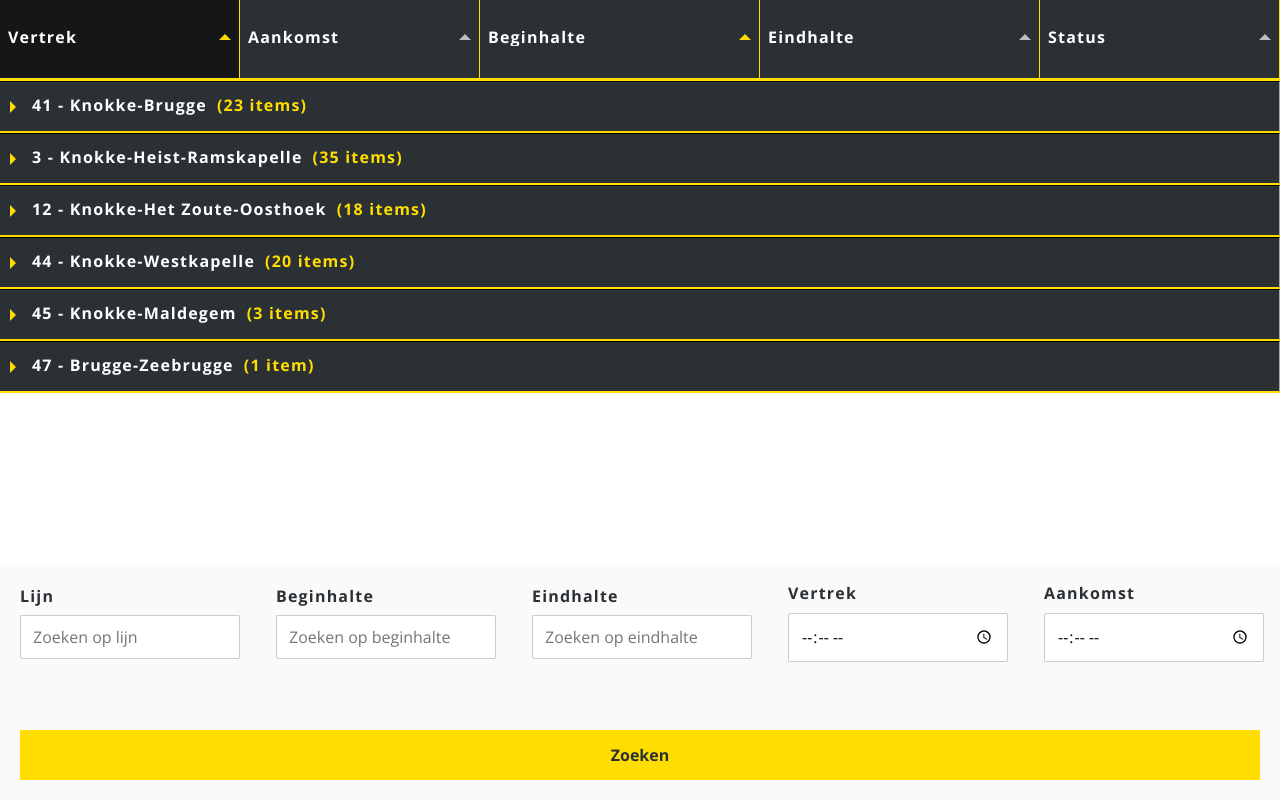
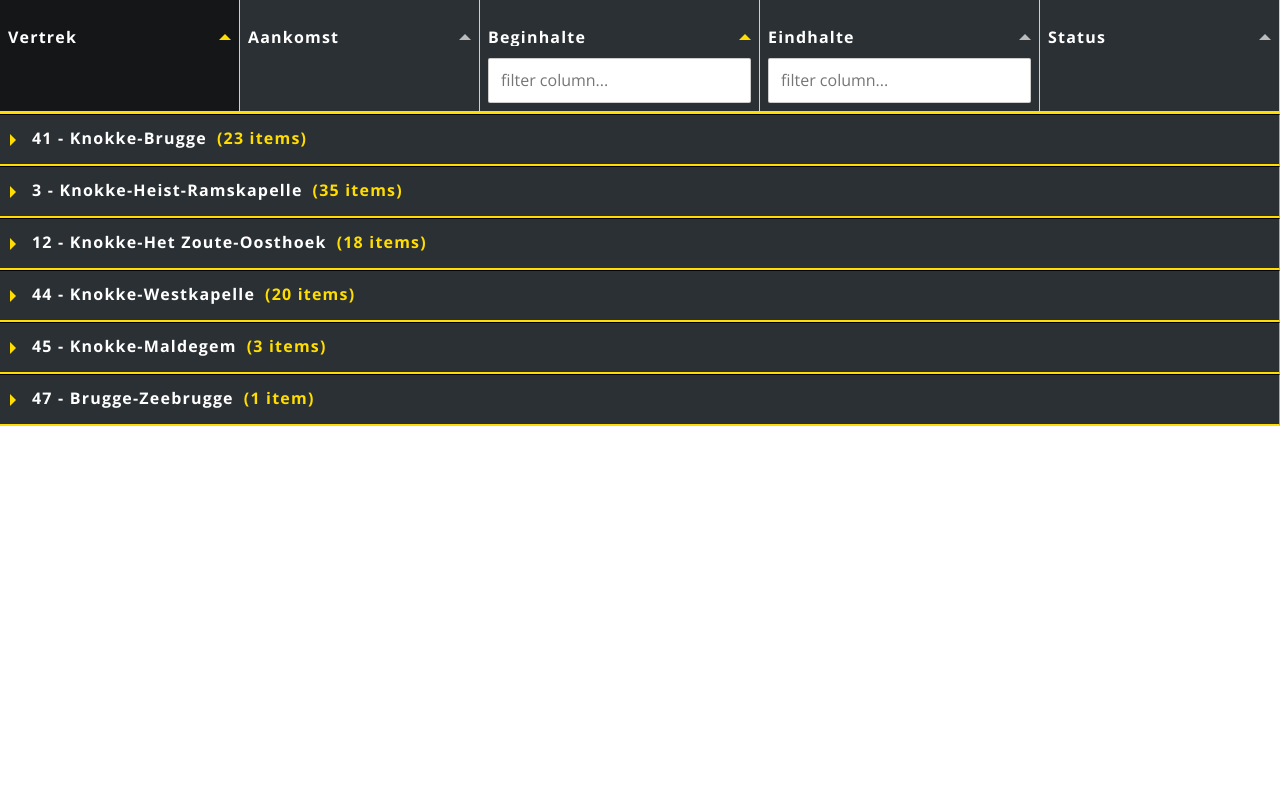
Before and after one commit to Lowrenz/rest-api-table, a website: page index.html in a window 1280 px wide. Drawn offline with nearby package versions, Linux system fonts and the light colour scheme; files that its build step writes are made by us from their sources.

Commit message:
Filters + Styling

```diff
--- a/src/js/app.js
+++ b/src/js/app.js
@@ -81,8 +81,8 @@ document.onreadystatechange = () => {
                         minWidth: 280,
                         columnVertAlign: "middle",
                         variableHeight: true,
-                        tooltip: true
-                        // headerFilter:true
+                        tooltip: true,
+                        headerFilter:true
                     },
                     {
                         title: "Eindhalte",
@@ -91,8 +91,8 @@ document.onreadystatechange = () => {
                         minWidth: 280,
                         columnVertAlign: "middle",
                         variableHeight: true,
-                        tooltip: true
-                        // headerFilter:true
+                        tooltip: true,
+                        headerFilter:true,
                     },
                     {
                         title: "Status",
--- a/src/sass/_forms.scss
+++ b/src/sass/_forms.scss
@@ -1,4 +1,4 @@
-form{
+form {
     display: flex;
     flex-direction: row;
     flex-wrap: wrap;
@@ -6,18 +6,18 @@ form{
     justify-content: space-between;
     font-family: $font-family;
 
-    .group{
+    .group {
         flex: 180px;
         margin: 20px;
 
-        label{
+        label {
             font-weight: 700;
             margin-bottom: 20px;
             width: 100%;
             color: $dark;
         }
 
-        input{
+        input {
             width: 90%;
             margin-top: 10px;
             padding: 12px;
@@ -25,12 +25,13 @@ form{
             border: 1px solid rgba(153, 153, 153, 0.5);
             box-shadow: none;
 
-            &:focus, &:active{
+            &:focus,
+            &:active {
                 outline-color: $yellow;
             }
         }
 
-        button{
+        button {
             width: 100%;
             background-color: $yellow;
             border: 1px solid $yellow;
@@ -41,14 +42,31 @@ form{
             min-height: 50px;
             margin-top: 10px;
 
-            &:focus, &:active{
+            &:focus,
+            &:active {
                 outline-color: $yellow;
             }
 
-            &:hover{
+            &:hover {
                 opacity: .8;
                 cursor: pointer;
             }
         }
     }
 }
+
+.tabulator-header-filter {
+    input, input[style] {
+        font-family: $font-family;
+        margin-top: 10px;
+        padding: 12px !important;
+        border-radius: 2px;
+        border: 1px solid rgba(153, 153, 153, 0.5);
+        box-shadow: none;
+
+        &:focus,
+        &:active {
+            outline-color: $yellow;
+        }
+    }
+}
--- a/src/sass/_table.scss
+++ b/src/sass/_table.scss
@@ -1,7 +1,7 @@
 #table-search{
     width: 100%;
     overflow-x:hidden;
-    margin-bottom: 700px;
+    //margin-bottom: 700px;
 }
 
 .filter{
@@ -9,7 +9,7 @@
     bottom: 0;
     left: 0;
     z-index: 2;
-    display: block;
+    display: none;
     width: 100%;
     margin:0px auto;
     //padding: 28px;
```
Also changed, not shown: dist/css/config.css, dist/js/app.min.js, 1 other file.
